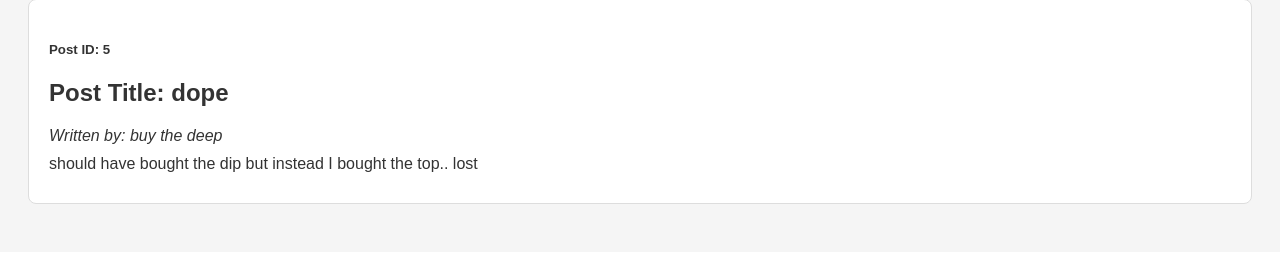
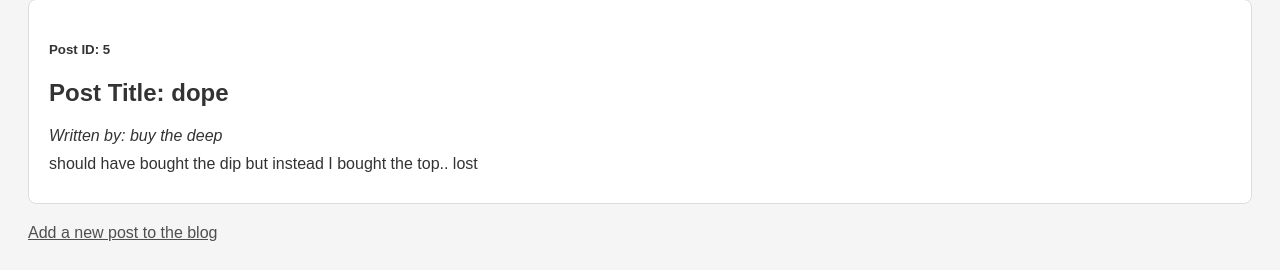
Before and after one commit to adim93d/masterblog, a Flask app: page / in a window 1280 px wide. Shown: the part 1010-1280 px from the top of the page. Before the commit the page ends 1214 px from the top, so only its background shows below. Run offline with Flask 3, Linux system fonts and the light colour scheme.

Commit message:
added links to homepage and adding new blog post

```diff
--- a/app.py
+++ b/app.py
@@ -53,4 +53,4 @@ def add():
 
 
 if __name__ == '__main__':
-    app.run()
+    app.run(debug=True)
--- a/static/style.css
+++ b/static/style.css
@@ -66,3 +66,8 @@ button {
 button:hover {
     background-color: #45a049;
 }
+
+a {
+    text-align: center;
+    color: #4F4F4F;
+}
--- a/templates/add.html
+++ b/templates/add.html
@@ -27,6 +27,8 @@
         <div class="form-group">
             <button type="submit">Submit</button>
         </div>
+        <a href="{{ url_for('index') }}">Return to Homepage</a>
+
     </form>
 </body>
 </html>
--- a/templates/index2.html
+++ b/templates/index2.html
@@ -16,5 +16,7 @@
             <p>{{ post['content'] }}</p>
         </div>
     {% endfor %}
+    <a href="{{ url_for('add') }}">Add a new post to the blog</a>
+
 </body>
 </html>
```
